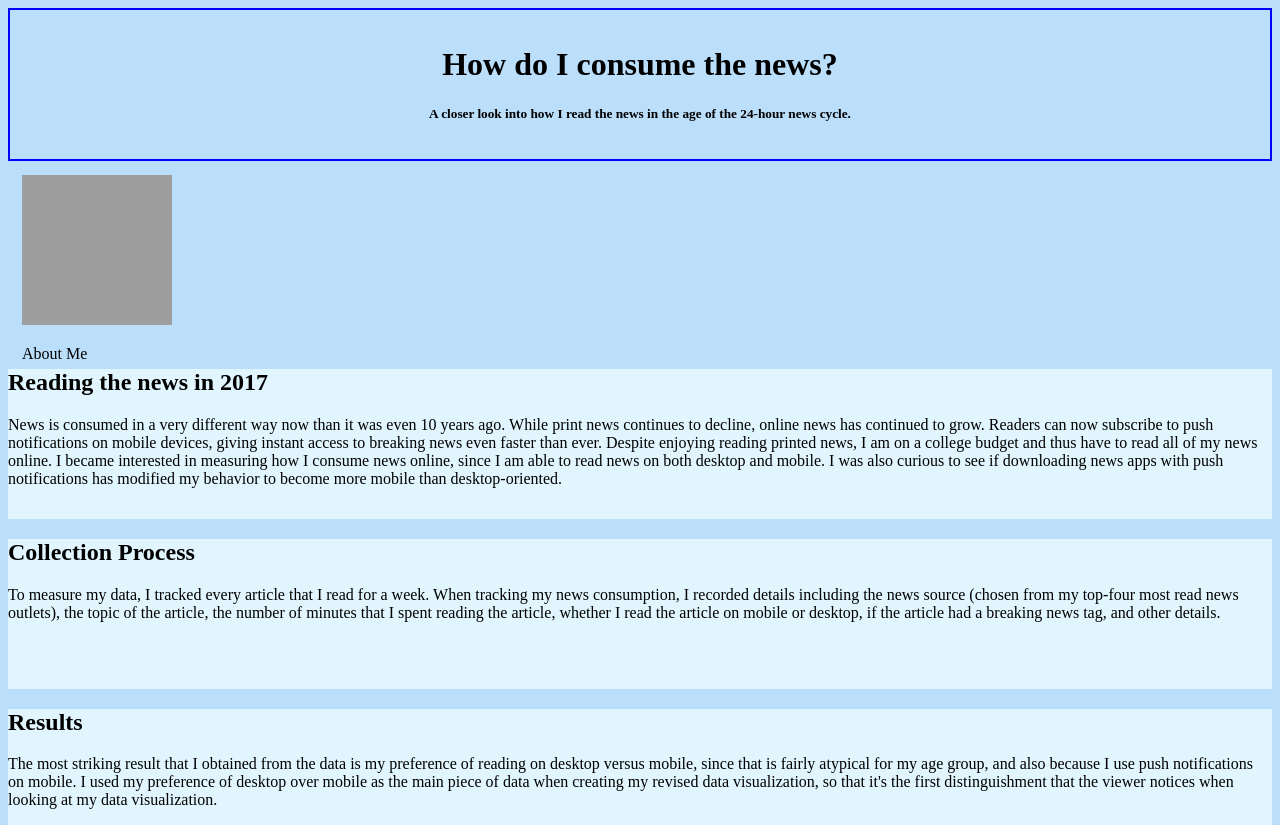
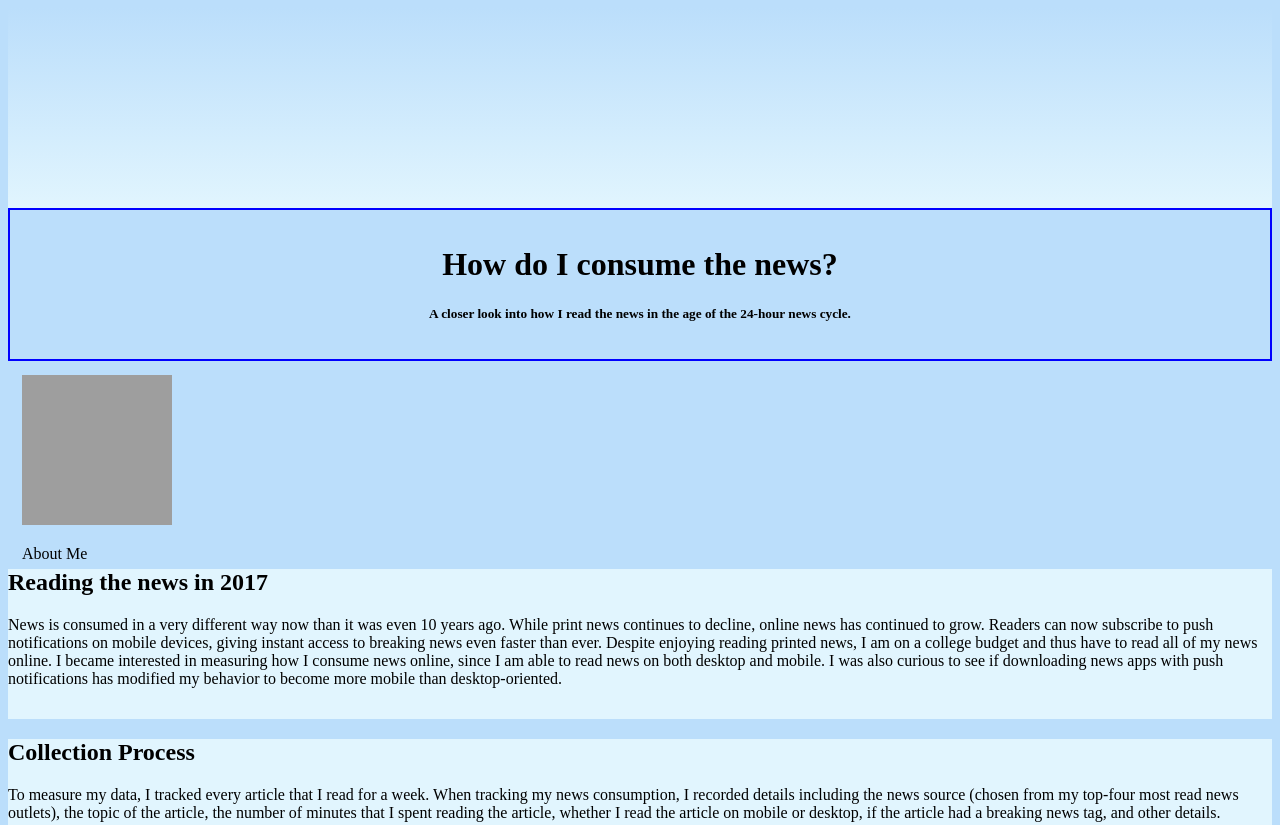
Before and after one commit to m-connors/Connors-datastory, a plain HTML site: page index.html in a window 1280 px wide. Shown: the top 825 px of the page. Drawn offline with Linux system fonts and the light colour scheme; grey boxes are pictures that could not be loaded.

Commit message:
gradient

```diff
--- a/index.html
+++ b/index.html
@@ -6,6 +6,12 @@
 	<link rel="stylesheet" type="text/css" href="assets/css/style.css" />
 	<meta name="author" content="Meg Connors">
 	<meta name="keywords" content="data, news, online news, desktop versus mobile">
+	<style>
+		#grad1 {
+  		  height: 200px;
+   		 background: linear-gradient(#BBDEFB, #E1F5FE);
+	</style>
+	<div id="grad1"></div>
 </head>
 <body>
 	<header>
```
